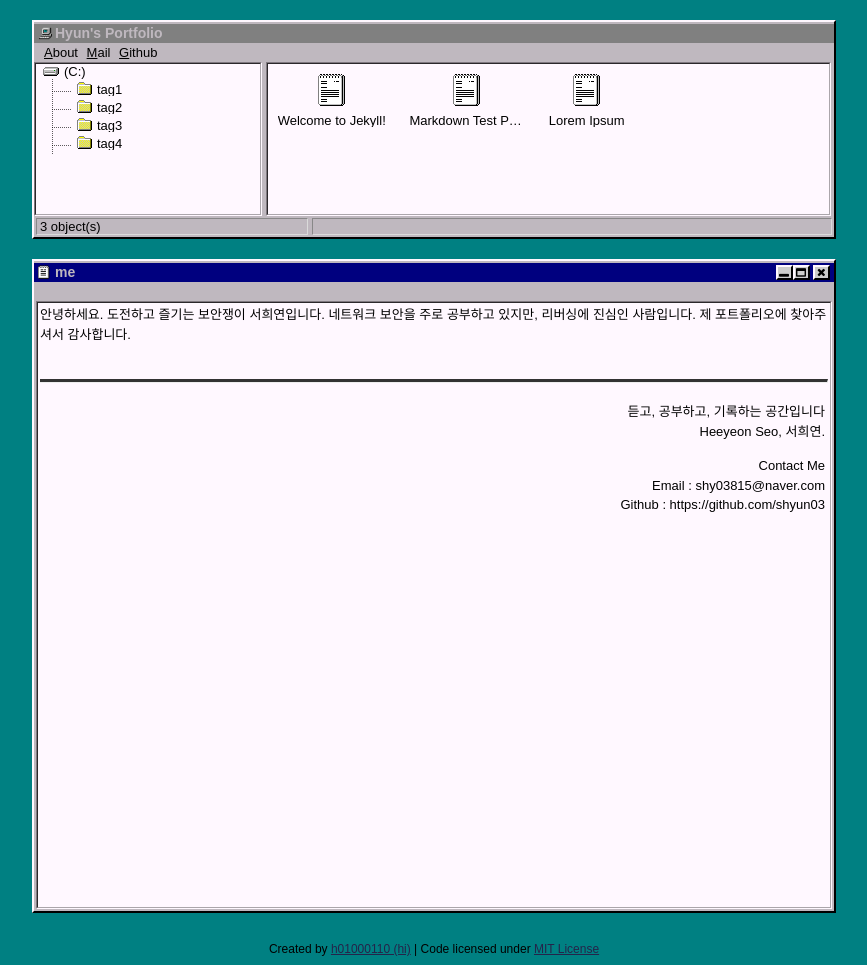
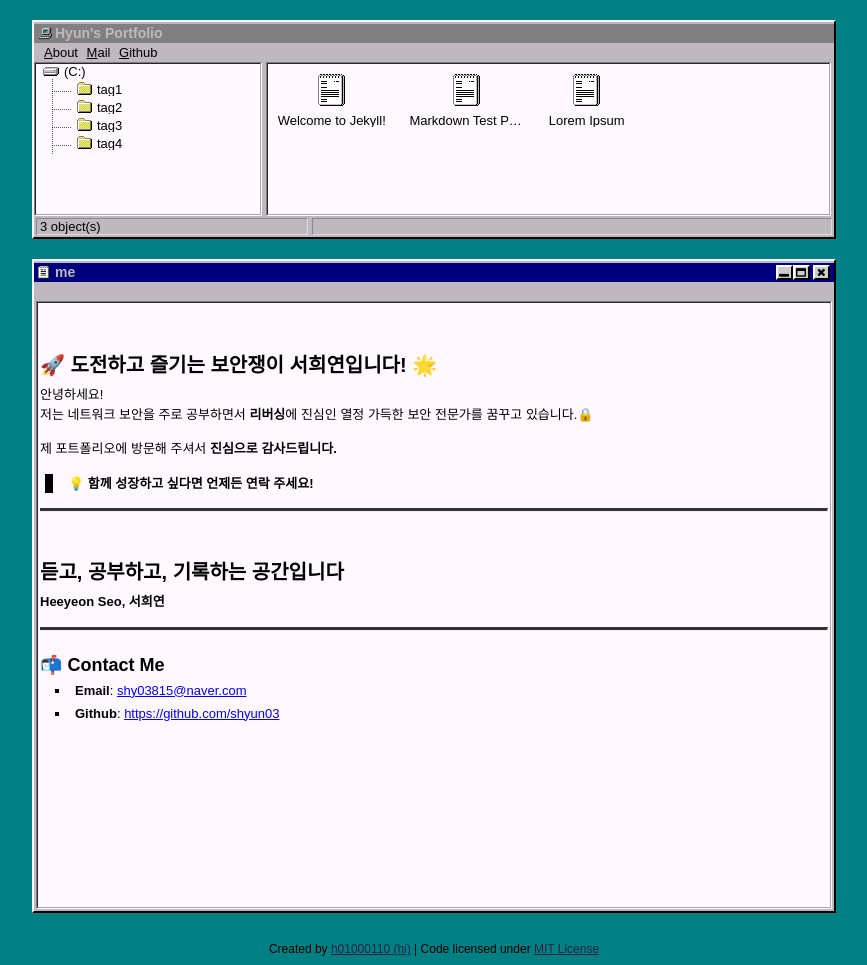
Before and after one commit to shyun03/shyun03.github.io, a Jekyll site: the page built from me/index.md, in a window 1280 px wide. Shown: the whole page, without its empty margins (206-1073 px from the left). Built offline with Jekyll 4.4.1, drawn with Linux system fonts in a browser that asks for light colours.

Commit message:
comment upload2

```diff
--- a/_includes/donate.html
+++ b/_includes/donate.html
@@ -1,9 +1,12 @@
-<br>
-<hr>
-<br>
-<div class="donate">
-	<p>듣고, 공부하고, 기록하는 공간입니다<br>
-	Heeyeon Seo, 서희연.</p>
+<div>
+	<h1>듣고, 공부하고, 기록하는 공간입니다</h1>
+	<p><strong>Heeyeon Seo, 서희연</strong></p>
 
-	<p>Contact Me<br>Email : shy03815@naver.com<br>Github : https://github.com/shyun03</p>
-</div>
+	<hr>
+
+	<h2>📬 Contact Me</h2>
+	<ul>
+	  <li><strong>Email</strong>: <a href="mailto:shy03815@naver.com">shy03815@naver.com</a></li>
+	  <li><strong>Github</strong>: <a href="https://github.com/shyun03" target="_blank">https://github.com/shyun03</a></li>
+	</ul>
+  </div>
--- a/me/index.md
+++ b/me/index.md
@@ -3,6 +3,12 @@ layout: me
 title: me
 ---
 
-안녕하세요. 도전하고 즐기는 보안쟁이 서희연입니다.
-네트워크 보안을 주로 공부하고 있지만, 리버싱에 진심인 사람입니다.
-제 포트폴리오에 찾아주셔서 감사합니다.
+# 🚀 도전하고 즐기는 보안쟁이 **서희연**입니다! 🌟
+
+안녕하세요!
+저는 네트워크 보안을 주로 공부하면서 **리버싱**에 진심인 열정 가득한 보안 전문가를 꿈꾸고 있습니다.🔒
+
+제 포트폴리오에 방문해 주셔서 **진심으로 감사드립니다.**
+> **💡 함께 성장하고 싶다면 언제든 연락 주세요!**
+
+---
```
